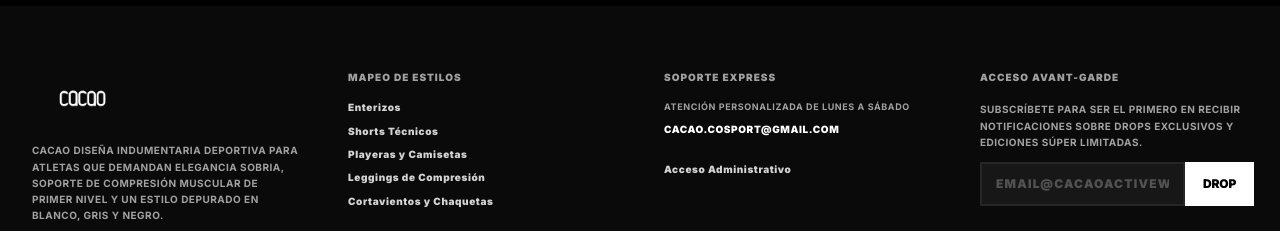
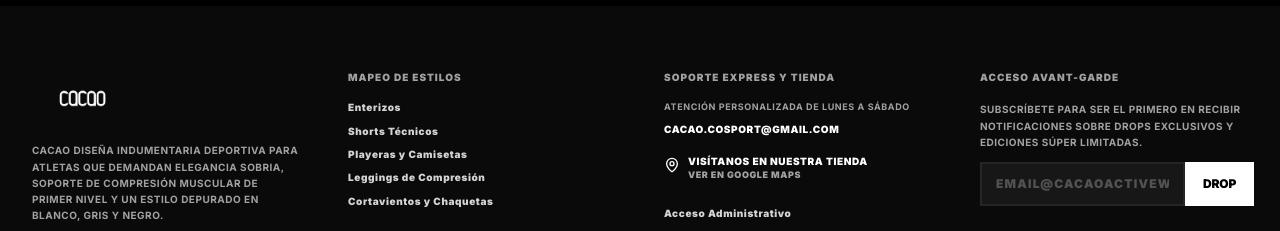
Before and after one commit to Davidguty15/cacao, a React (Vite) app: page / in a window 1280 px wide. Shown: the part 2151-2382 px from the top of the page. Built offline with nearby package versions, Linux system fonts and the light colour scheme; no server answers; the database is empty.

Commit message:
feat: update product categories and add store location
Expand product catalog types and add a physical store location link to the footer support section.

```diff
--- a/src/App.tsx
+++ b/src/App.tsx
@@ -1,6 +1,6 @@
 import React, { useState, useEffect } from "react";
 import { Routes, Route, useNavigate } from "react-router-dom";
-import { Compass, Sliders, X } from "lucide-react";
+import { Compass, Sliders, X, MapPin } from "lucide-react";
 import { Product, CartItem, Order, FiltersState, ProductCategory, ProductSize, OrderStatus } from "./types";
 import { db } from "./firebase";
 import { collection, onSnapshot, query } from "firebase/firestore";
@@ -499,11 +499,18 @@
 
             {/* Column 3: Trust and support */}
             <div>
-              <h5 className="text-[10px] font-black tracking-widest text-neutral-400 uppercase mb-4">SOPORTE EXPRESS</h5>
+              <h5 className="text-[10px] font-black tracking-widest text-neutral-400 uppercase mb-4">SOPORTE EXPRESS Y TIENDA</h5>
               <div className="flex flex-col gap-2.5 text-xs text-neutral-300 font-black uppercase tracking-wider">
                 <span className="text-left text-neutral-400 cursor-default text-[9px] font-bold">Atención Personalizada de Lunes a Sábado</span>
-                <span className="text-left font-black text-white hover:text-amber-400 text-[10px] break-all">cacao.cosport@gmail.com</span>
-                <button onClick={() => { navigate("/panel"); setSearchedOrderCode(null); }} className="hover:text-amber-400 transition-colors text-left text-[10px] cursor-pointer mt-4">Acceso Administrativo</button>
+                <span className="text-left font-black text-white hover:text-amber-400 text-[10px] break-all mb-2">cacao.cosport@gmail.com</span>
+                <a href="https://maps.app.goo.gl/SNWHMjCPqjTL6VUs5" target="_blank" rel="noopener noreferrer" className="text-left font-black text-white hover:text-amber-400 text-[10px] flex items-start gap-2 group transition-colors">
+                  <MapPin className="w-4 h-4 mt-0.5 group-hover:stroke-amber-400 transition-colors" />
+                  <span>
+                    Visítanos en Nuestra Tienda<br/>
+                    <span className="text-neutral-400 text-[9px] group-hover:text-amber-200 uppercase transition-colors">Ver en Google Maps</span>
+                  </span>
+                </a>
+                <button onClick={() => { navigate("/panel"); }} className="hover:text-amber-400 transition-colors text-left text-[10px] cursor-pointer mt-4">Acceso Administrativo</button>
               </div>
             </div>
 
--- a/src/types.ts
+++ b/src/types.ts
@@ -1,4 +1,4 @@
-export type ProductCategory = "Shorts" | "Camisas" | "Leggins" | "Chaquetas";
+export type ProductCategory = "Enterizos" | "Chaquetas" | "Shorts" | "Leggins" | "Tops" | "Balacas" | "Medias" | "Termos" | "Camisas";
 
 export type ProductSize = "XS" | "S" | "M" | "L" | "XL" | "XXL" | "Talla Única";
 
```
